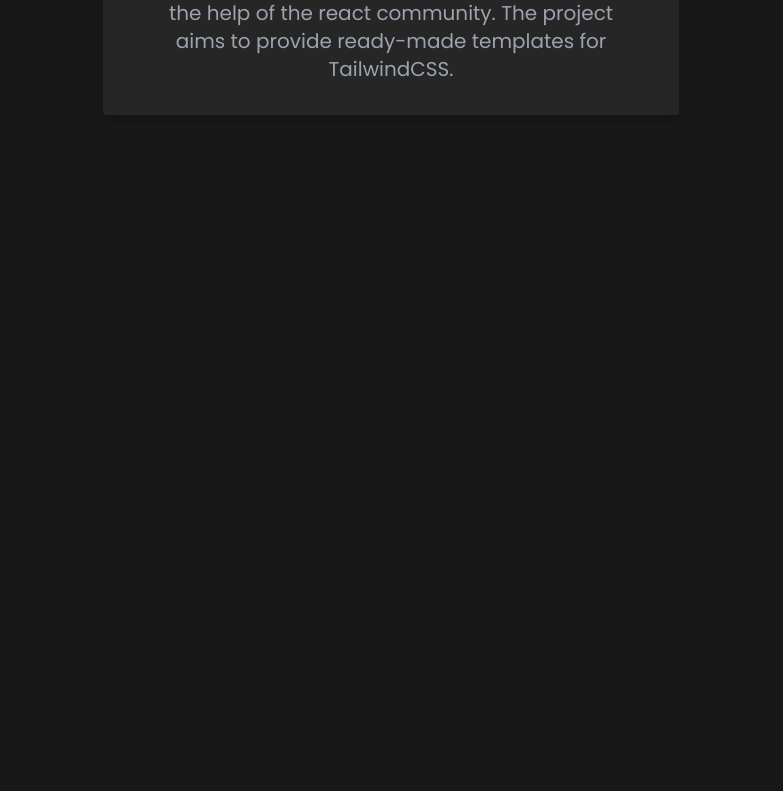
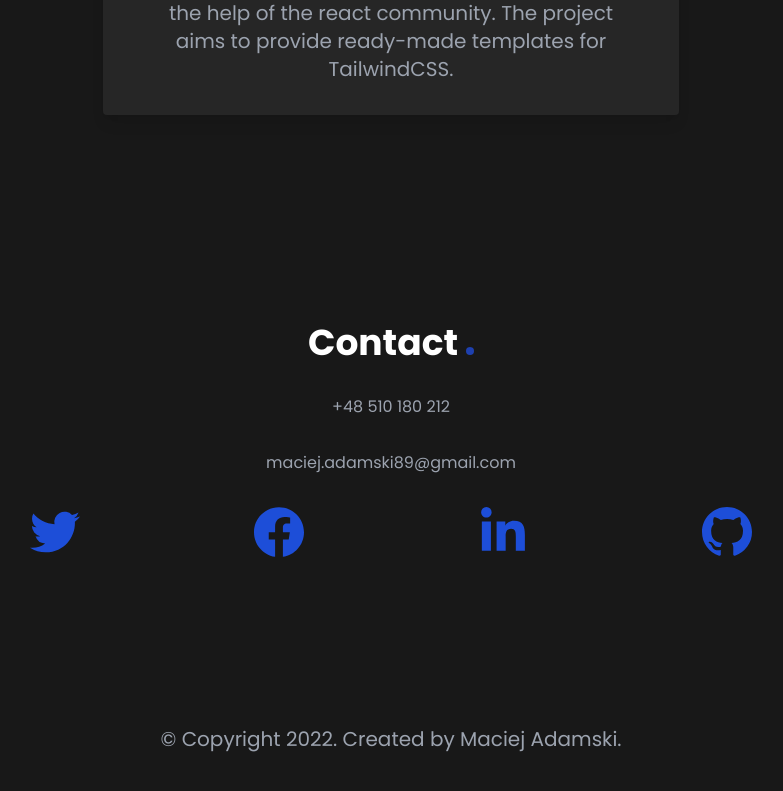
Before and after one commit to maciejadamski89/maciej-adamski-personal-webiste, a Next.js app: page / in a window 1280 px wide. Shown: the part 3209-4000 px from the top of the page, without its empty margins (249-1032 px from the left). Before the commit the page ends 3332 px from the top, so only its background shows below. Built offline with nearby package versions, Linux system fonts and the light colour scheme.

Commit message:
Add contact and footer section

```diff
--- a/pages/index.js
+++ b/pages/index.js
@@ -5,6 +5,8 @@ import About from "@/components/About";
 import Experience from "@/components/Experience";
 import Skills from "@/components/Skills";
 import Projects from "@/components/Projects";
+import Contact from "@/components/Contact";
+import Footer from "@/components/Footer";
 
 export default function Home() {
   const title = "Maciej Adamski";
@@ -24,6 +26,8 @@ export default function Home() {
         <Experience />
         <Skills />
         <Projects />
+        <Contact />
+        <Footer />
       </main>
     </>
   );
```
